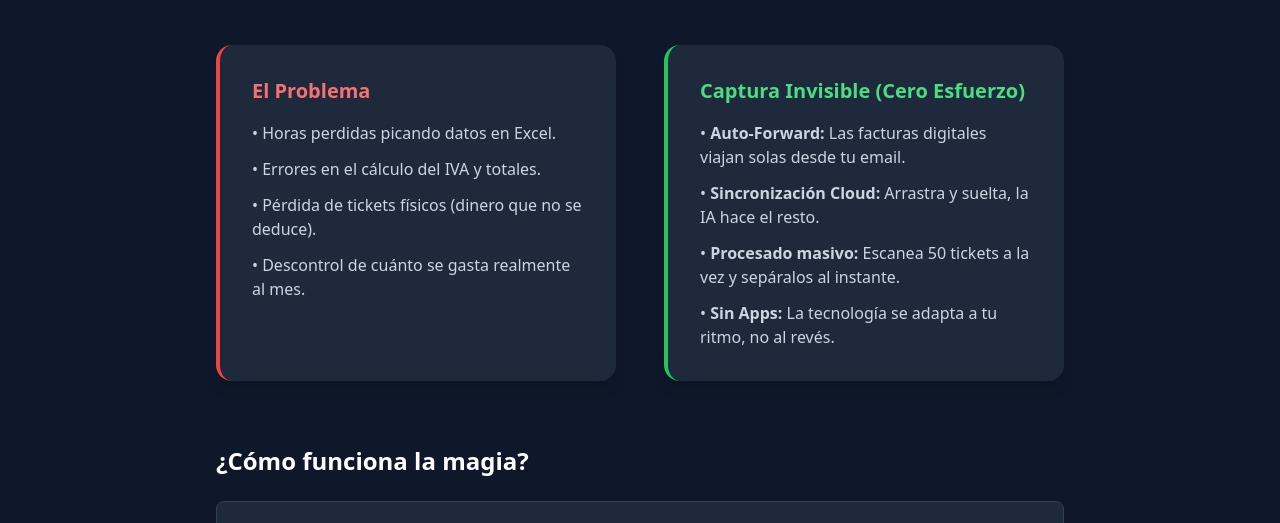
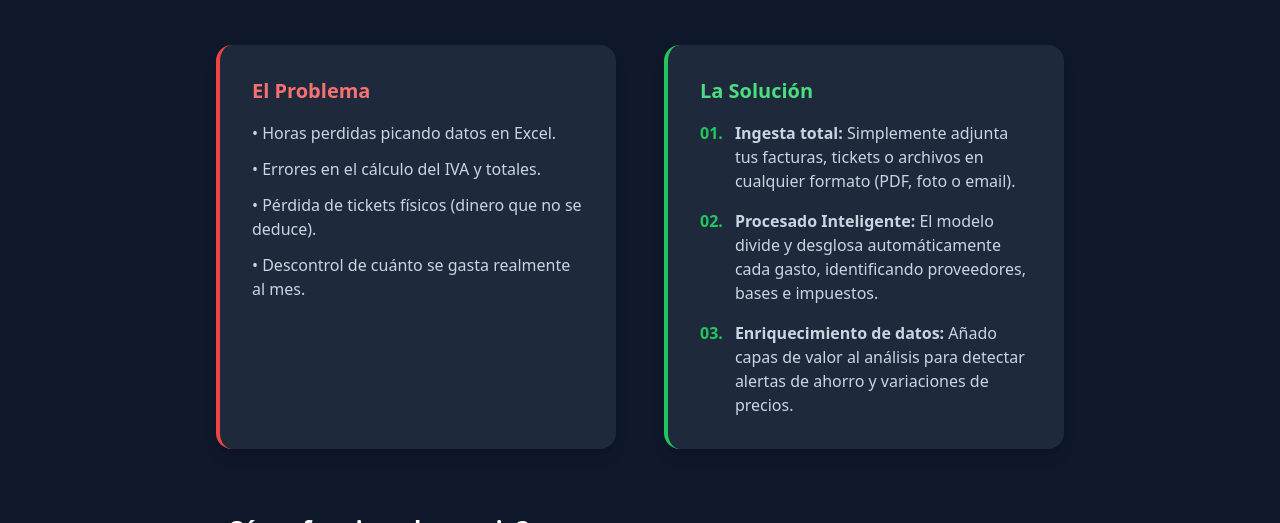
Before and after one commit to albgarmar2502/albgarmar2502.github.io, a plain HTML site: page ejemplo-automatizacion.html in a window 1280 px wide. Shown: the part 207-730 px from the top of the page. Drawn offline with nearby package versions, Linux system fonts and the light colour scheme.

Commit message:
Update ejemplo-automatizacion.html

```diff
--- a/ejemplo-automatizacion.html
+++ b/ejemplo-automatizacion.html
@@ -30,12 +30,20 @@
                 </ul>
             </div>
             <div class="bg-slate-800 p-8 rounded-2xl border-l-4 border-green-500 shadow-lg">
-                <h3 class="text-xl font-bold mb-4 text-green-400">Captura Invisible (Cero Esfuerzo)</h3>
-                <ul class="space-y-3 text-slate-300">
-                    <li>• <strong>Auto-Forward:</strong> Las facturas digitales viajan solas desde tu email.</li>
-                    <li>• <strong>Sincronización Cloud:</strong> Arrastra y suelta, la IA hace el resto.</li>
-                    <li>• <strong>Procesado masivo:</strong> Escanea 50 tickets a la vez y sepáralos al instante.</li>
-                    <li>• <strong>Sin Apps:</strong> La tecnología se adapta a tu ritmo, no al revés.</li>
+                <h3 class="text-xl font-bold mb-4 text-green-400">La Solución</h3>
+                <ul class="space-y-4 text-slate-300">
+                    <li class="flex items-start gap-3">
+                        <span class="text-green-500 font-bold">01.</span>
+                        <span><strong>Ingesta total:</strong> Simplemente adjunta tus facturas, tickets o archivos en cualquier formato (PDF, foto o email).</span>
+                    </li>
+                    <li class="flex items-start gap-3">
+                        <span class="text-green-500 font-bold">02.</span>
+                        <span><strong>Procesado Inteligente:</strong> El modelo divide y desglosa automáticamente cada gasto, identificando proveedores, bases e impuestos.</span>
+                    </li>
+                    <li class="flex items-start gap-3">
+                        <span class="text-green-500 font-bold">03.</span>
+                        <span><strong>Enriquecimiento de datos:</strong> Añado capas de valor al análisis para detectar alertas de ahorro y variaciones de precios.</span>
+                    </li>
                 </ul>
             </div>
         </div>
```
